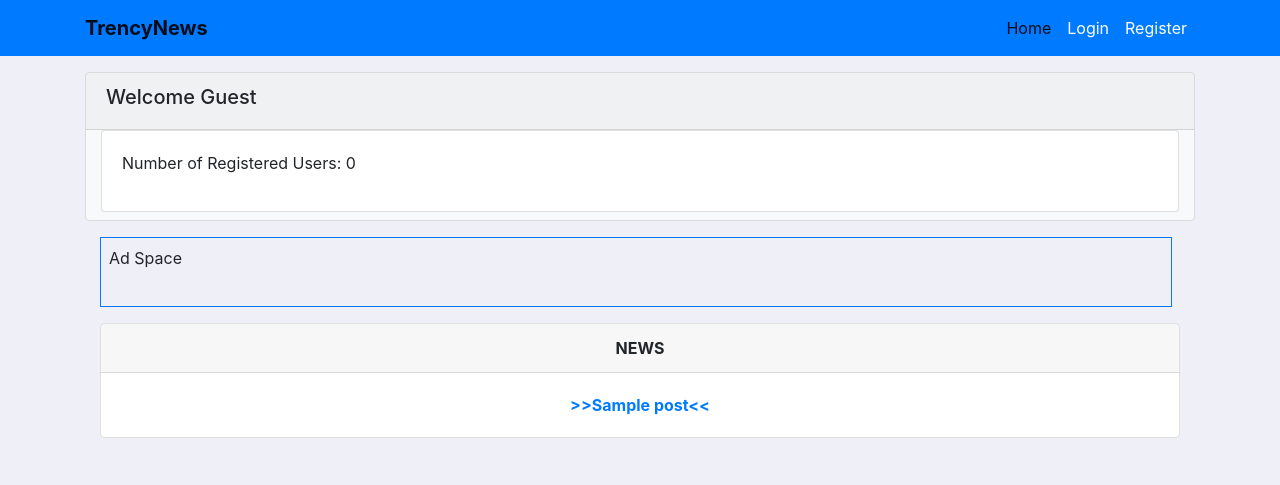
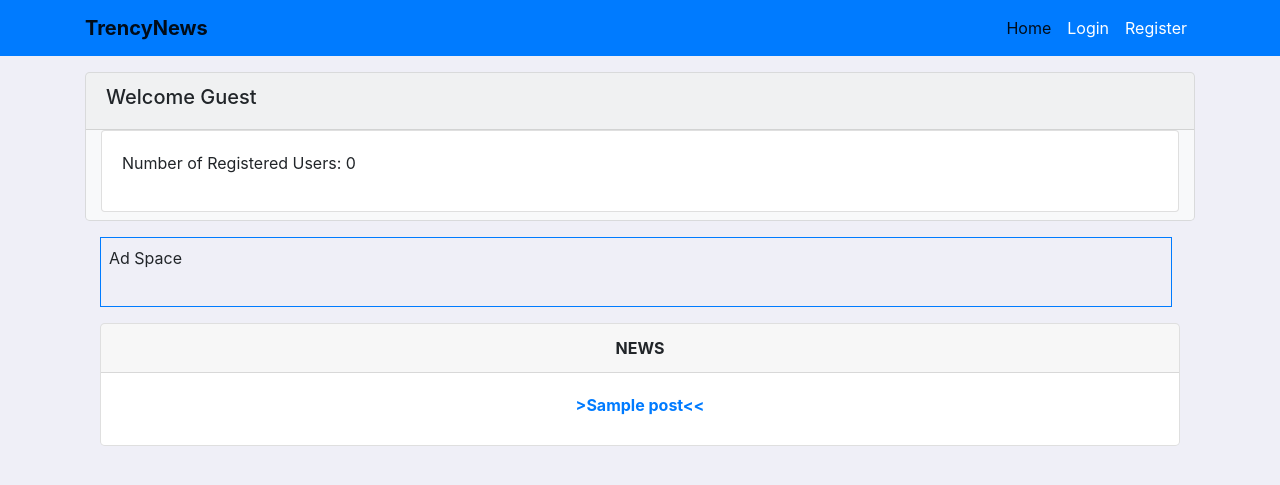
Before and after one commit to ubanitc/trency, a PHP site: page / in a window 1280 px wide. Shown: the top 485 px of the page. Run offline with PHP 8.4, Linux system fonts and the light colour scheme; tables that the repository leaves empty or names only in its code hold one stand-in row (values such as "Sample post"); data that the repository does not hold is empty; some libraries are stand-ins or nearby versions.

Commit message:
Update index.php

```diff
--- a/index.php
+++ b/index.php
@@ -117,7 +117,7 @@ if(isset($_SESSION['userid'])){
     <div class="card-body text-center">
            <?php foreach($posts as $post){?>
 
-              <strong>  <a href="/post.php?id=<?php echo $post->id ?>" >>><?php echo $post->post_title."<<<br>"?></a> </strong>
+              <strong >  <a href="/post.php?id=<?php echo $post->id ?>" ><p class="mb-2">><?php echo $post->post_title."<<<br>"?></p></a> </strong>
 
             <?php }?>
 </div>
```
